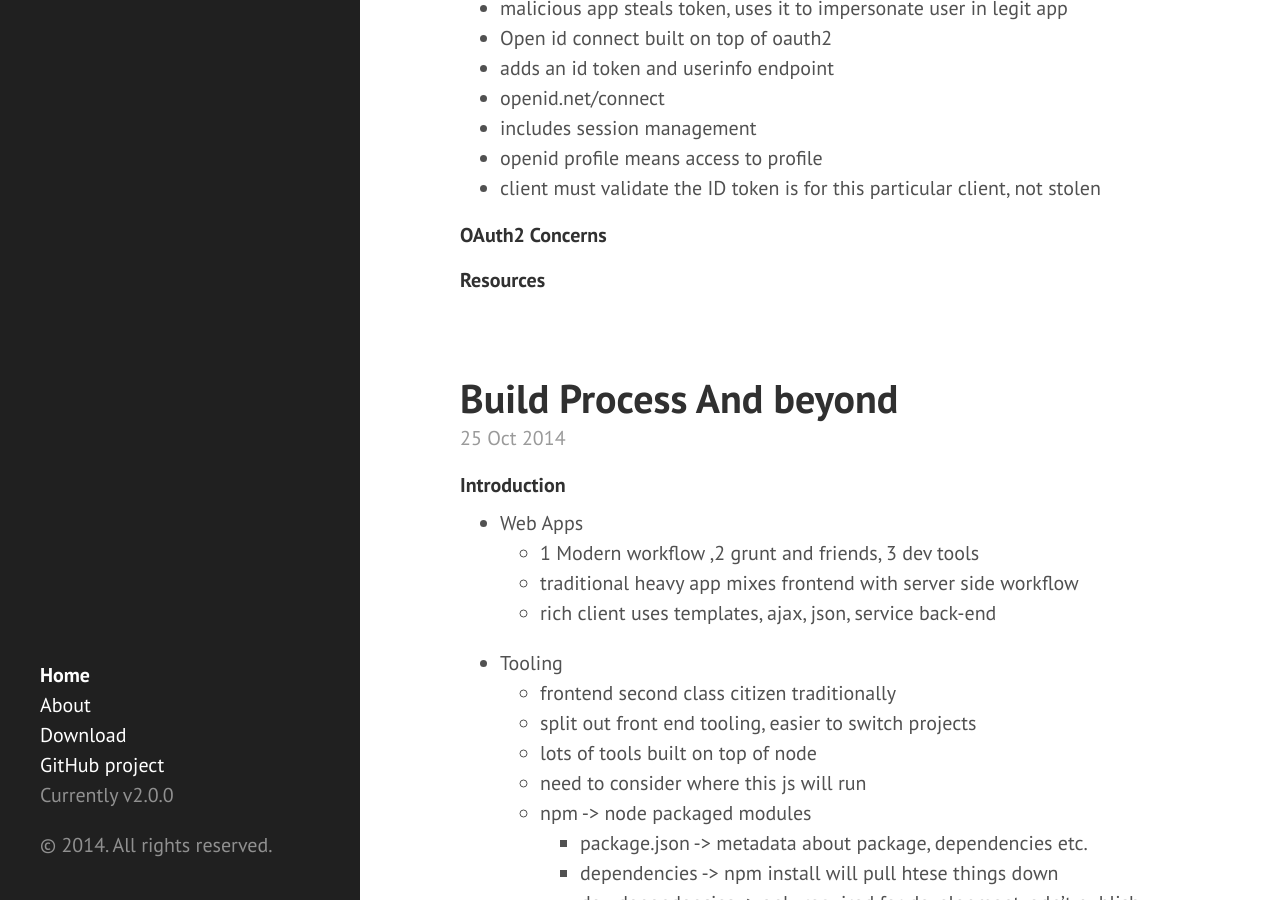
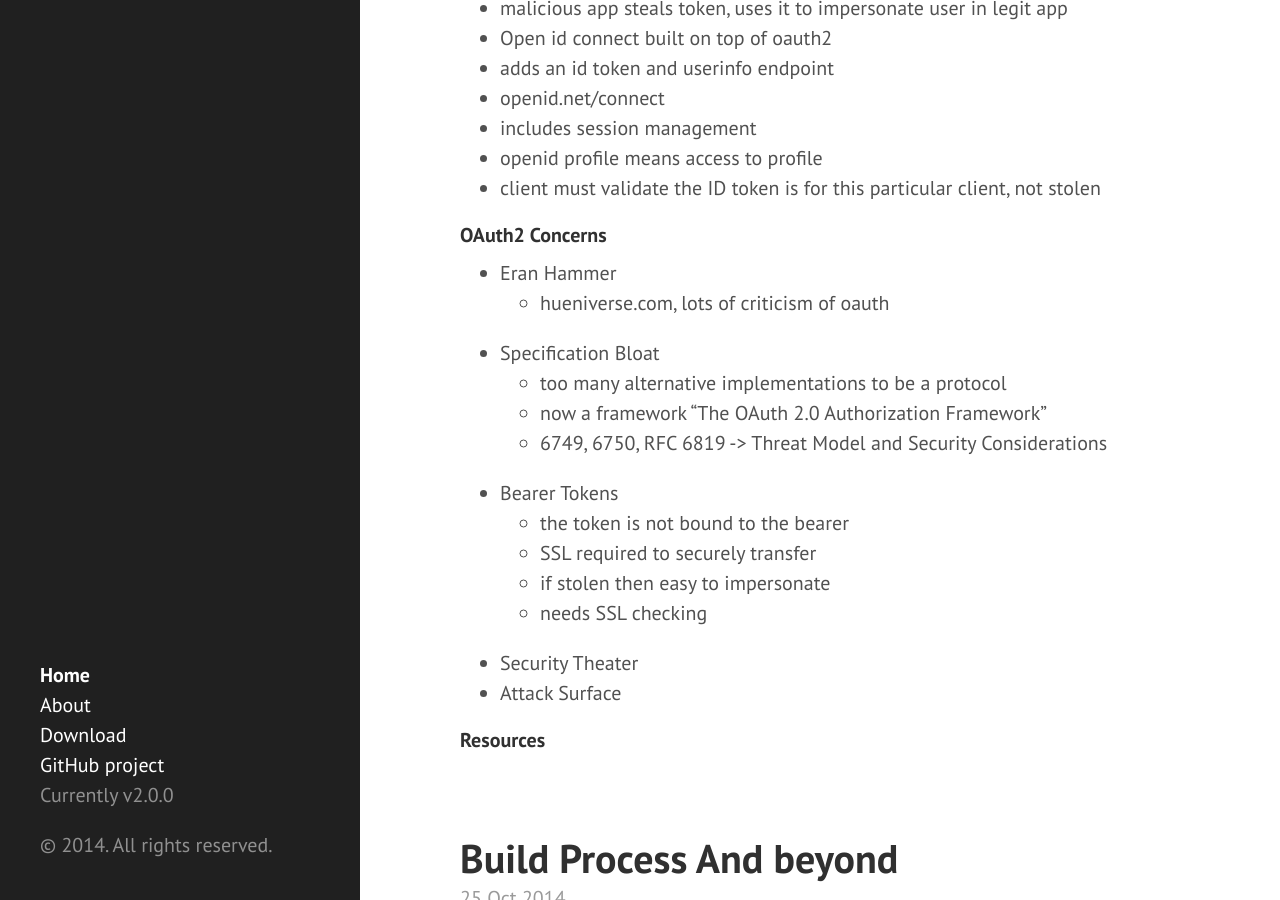
Before and after one commit to eneiand/eneiand.github.io, a Jekyll site: the page built from index.html, in a window 1280 px wide and 900 px high, scrolled down 522 px. Built offline with Jekyll 4.4.1, drawn with Linux system fonts in a browser that asks for light colours; Markdown is read by kramdown in place of the engine named in the settings; the list of posts is cut into pages by our own code.

Commit message:
oauth concerns section

```diff
--- a/_posts/2014-10-27-oauth2-openid-jwt.md
+++ b/_posts/2014-10-27-oauth2-openid-jwt.md
@@ -22,4 +22,18 @@
 
 #### OAuth2 Concerns
 
+* Eran Hammer
+  * hueniverse.com, lots of criticism of oauth
+* Specification Bloat
+  * too many alternative implementations to be a protocol
+  * now a framework "The OAuth 2.0 Authorization Framework"
+  * 6749, 6750, RFC 6819 -> Threat Model and Security Considerations
+* Bearer Tokens
+  * the token is not bound to the bearer
+  * SSL required to securely transfer
+  * if stolen then easy to impersonate
+  * needs SSL checking
+* Security Theater
+* Attack Surface
+
 #### Resources
```
